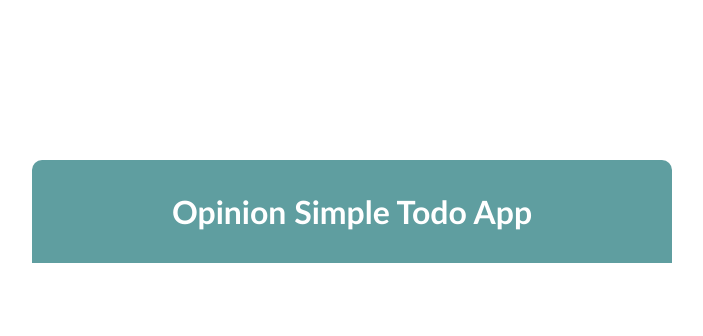
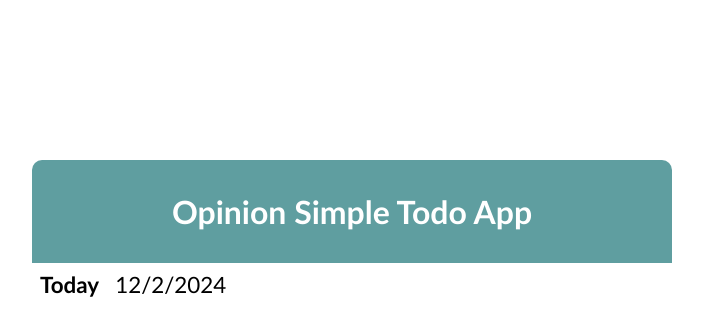
Before and after one commit to Kris1027/opinion-simple-todo-app, a React (Vite) app: page / in a window 1280 px wide. Shown: the top 336 px of the page, without its empty margins (288-991 px from the left). Built offline with nearby package versions, Linux system fonts and the light colour scheme.

Commit message:
build today-date component

```diff
--- /dev/null
+++ b/src/components/today-date/today-date.jsx
@@ -0,0 +1,13 @@
+import styles from './today-date.module.css';
+
+const TodayDate = () => {
+    const now = new Date();
+    return (
+        <div className={styles.todayDate}>
+            <span>Today</span>
+            <span>{now.toLocaleDateString()}</span>
+        </div>
+    );
+};
+
+export default TodayDate;
--- /dev/null
+++ b/src/components/today-date/today-date.module.css
@@ -0,0 +1,13 @@
+.todayDate {
+    display: flex;
+    gap: 1rem;
+    padding: 0.5rem;
+}
+
+.todayDate span {
+    font-size: 1.4rem;
+}
+
+.todayDate span:first-child {
+    font-weight: 600;
+}
--- a/src/todo.jsx
+++ b/src/todo.jsx
@@ -1,11 +1,13 @@
 import Container from './components/container/container';
 import Heading from './components/heading/heading';
+import TodayDate from './components/today-date/today-date';
 
 const Todo = () => {
     return (
         <Container>
             <header>
                 <Heading />
+                <TodayDate />
             </header>
         </Container>
     );
```
